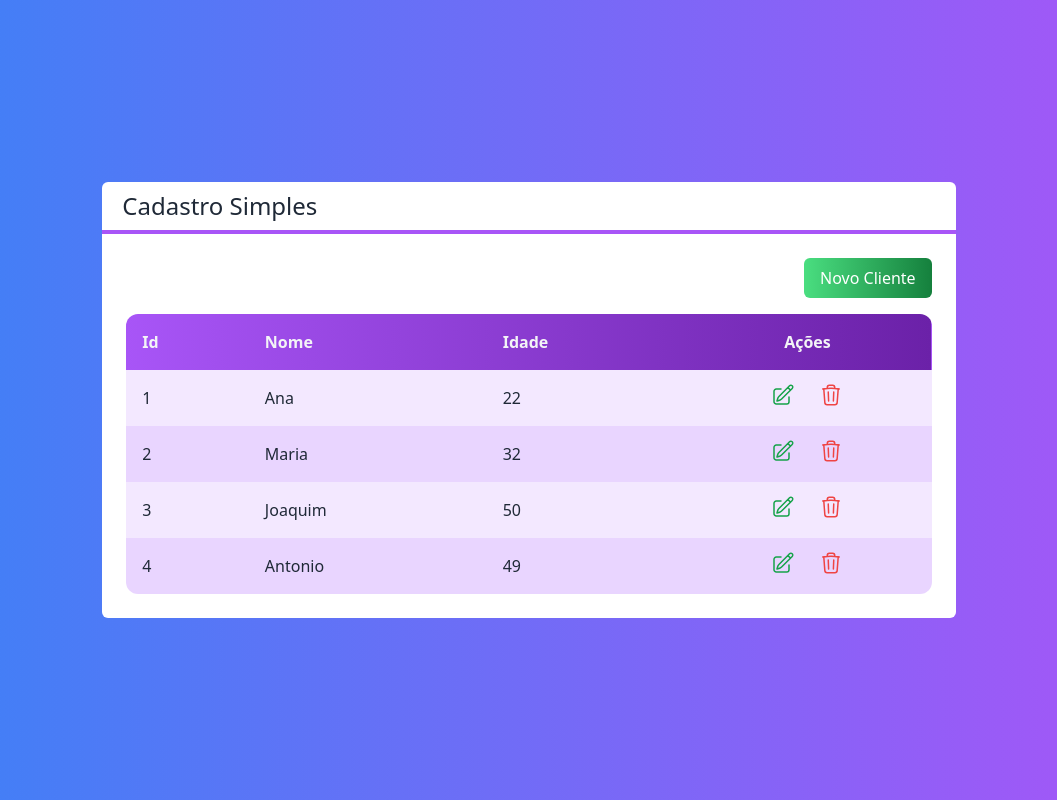
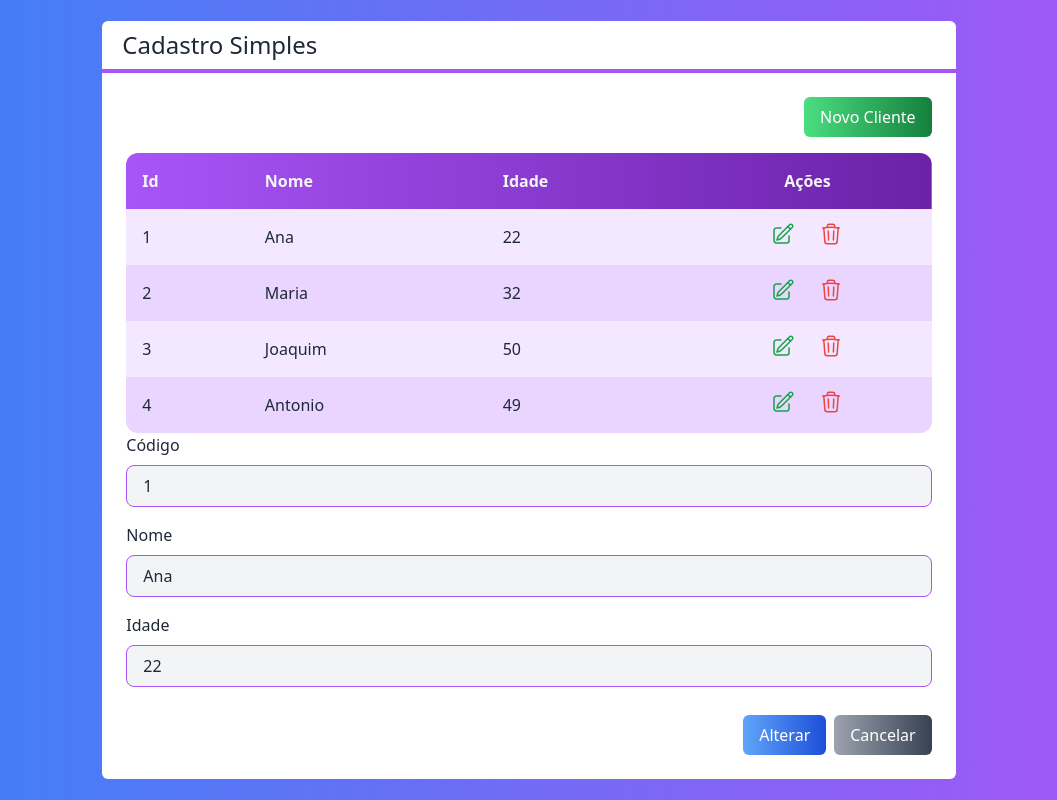
Before and after one commit to heberGustavo/crud-users, a Next.js app: page / in a window 1280 px wide. Shown: the whole page, without its empty margins (111-1168 px from the left). Built offline with nearby package versions, Linux system fonts and the light colour scheme.

Commit message:
Create Form

```diff
--- /dev/null
+++ b/src/components/Entrada.tsx
@@ -0,0 +1,29 @@
+interface EntradaProps {
+    tipo: "text" | "number";
+    texto: string;
+    valor: string | number;
+    somenteLeitura?: boolean;
+    className?: string;
+    valorMudou?: (valor: any) => void;
+}
+
+export default function Entrada(props: EntradaProps) {
+    return (
+        <div className={`flex flex-col ${props.className}`}>
+            <label className="mb-2">
+                {props.texto}
+            </label>
+            <input
+                type={props.tipo}
+                value={props.valor}
+                readOnly={props.somenteLeitura}
+                onChange={e => props.valorMudou?.(e.target.value)}
+                className={`
+                    border border-purple-500 rounded-lg
+                    focus:outline-none bg-gray-100 px-4 py-2
+                    ${props.somenteLeitura ? "" : "focus:bg-white"}
+                `}
+            />
+        </div>
+    )
+}
--- /dev/null
+++ b/src/components/Formulario.tsx
@@ -0,0 +1,52 @@
+import Cliente from "@/core/Cliente";
+import Entrada from "./Entrada";
+import { useState } from "react";
+import Botao from "./Botao";
+
+interface FormularioProps{
+    cliente: Cliente;
+}
+
+export default function Formulario(props: FormularioProps){
+    const id = props.cliente?.id;
+
+    const [nome, setNome] = useState(props.cliente?.nome ?? "");
+    const [idade, setIdade] = useState(props.cliente?.idade ?? 0);
+
+    return(
+        <div>
+            {id ? (
+                <Entrada
+                    tipo="text"
+                    somenteLeitura
+                    texto="Código"
+                    valor={id}
+                    className="mb-4"
+                />
+            ): false}
+
+            <Entrada
+                tipo="text"
+                texto="Nome"
+                valor={nome}
+                valorMudou={setNome}
+                className="mb-4"
+            />
+            <Entrada
+                tipo="number"
+                texto="Idade"
+                valor={idade}
+                valorMudou={setIdade}
+            />
+
+            <div className="flex justify-end mt-7">
+                <Botao cor="blue" className="mr-2">
+                    {id ? "Alterar" : "Salvar"}
+                </Botao>
+                <Botao cor="gray">
+                    Cancelar
+                </Botao>
+            </div>
+        </div>
+    )
+}
--- a/src/pages/index.tsx
+++ b/src/pages/index.tsx
@@ -1,4 +1,5 @@
 import Botao from "@/components/Botao";
+import Formulario from "@/components/Formulario";
 import Layout from "@/components/Layout";
 import Tabela from "@/components/Tabela";
 import Cliente from "@/core/Cliente";
@@ -12,11 +13,11 @@
     new Cliente('Antonio', 49, '4'),
   ]
 
-  function clienteSelecionado(cliente: Cliente){
+  function clienteSelecionado(cliente: Cliente) {
     console.log(cliente.nome)
   }
 
-  function clienteExcluido(cliente: Cliente){
+  function clienteExcluido(cliente: Cliente) {
     console.log(cliente.idade)
   }
 
@@ -28,13 +29,16 @@
     `}>
       <Layout titulo="Cadastro Simples">
         <div className="flex justify-end">
-        <Botao cor="green" className="mb-4">Novo Cliente</Botao>
+          <Botao cor="green" className="mb-4">Novo Cliente</Botao>
         </div>
+
         <Tabela
           clientes={clientes}
           clienteSelecionado={clienteSelecionado}
           clienteExcluido={clienteExcluido}
         />
+
+        <Formulario cliente={clientes[0]} />
       </Layout>
     </main>
   )
```
